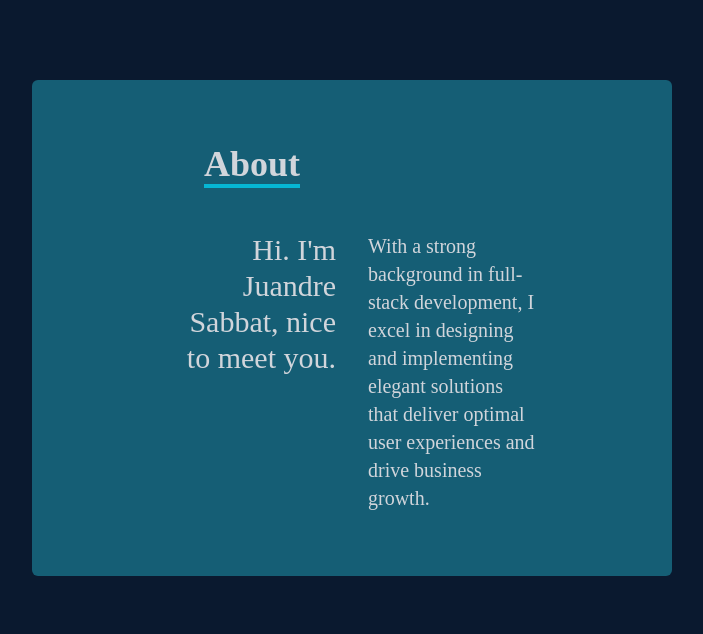
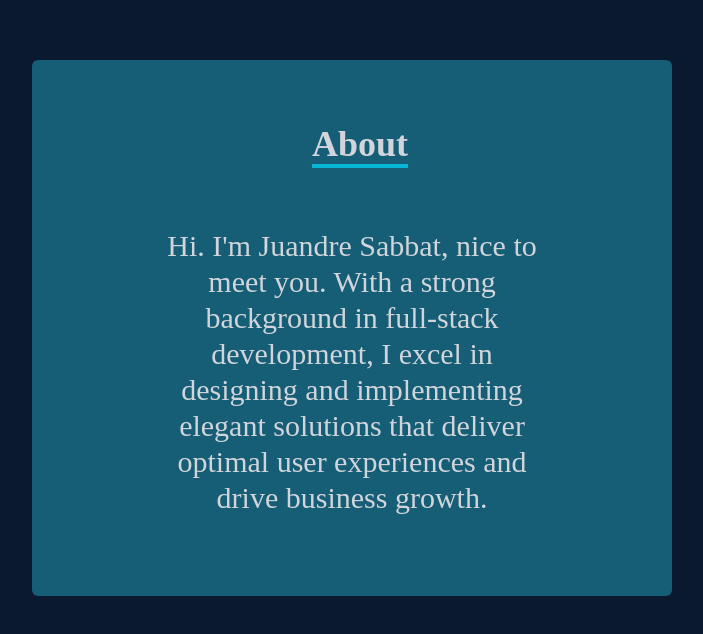
Before and after one commit to sabbatj/react-portfolio-js, a React (Create React App) app: page / in a window 1280 px wide. Shown: the part 872-1506 px from the top of the page, without its empty margins (288-991 px from the left). Built offline with nearby package versions, Linux system fonts and the light colour scheme.

Commit message:
Update about.screen.tsx

```diff
--- a/src/screens/about/about.screen.tsx
+++ b/src/screens/about/about.screen.tsx
@@ -3,18 +3,13 @@ const About = () => {
     <div data-name="about" id="about" className="w-full h-screen bg-[#0a192f] text-gray-300">
       <div className="flex flex-col justify-center items-center w-full h-full">
         <div className="py-16 rounded-md bg-cyan-800 flex flex-col justify-center items-center w-5/6 md:w-3/6">
-          <div className="max-w-[400px] w-full grid sm:grid-cols-2 gap-8 mb-4">
+          <div className="max-w-[400px] w-full grid sm:grid-cols-1 gap-8 mb-4">
             <div className="text-center pb-8 pl-4">
               <p className="text-4xl font-bold inline border-b-4 border-cyan-500">About</p>
             </div>
-            <div></div>
-          </div>
-          <div className="max-w-[400px] w-full grid sm:grid-cols-2 gap-8 px-4">
-            <div className="text-center sm:text-right md:text-center lg:text-right">
-              <p className="text-lg sm:text-3xl">Hi. I'm Juandre Sabbat, nice to meet you.</p>
-            </div>
-            <div className="text-center sm:text-left md:text-center lg:text-left">
-              <p className="text-base sm:text-3xl md:text-lg lg:text-xl">
+            <div className="text-center">
+              <p className="text-lg sm:text-3xl">
+                Hi. I'm Juandre Sabbat, nice to meet you.{" "}
                 With a strong background in full-stack development, I excel in designing and implementing elegant solutions that deliver optimal user experiences and drive business growth.
               </p>
             </div>
```
